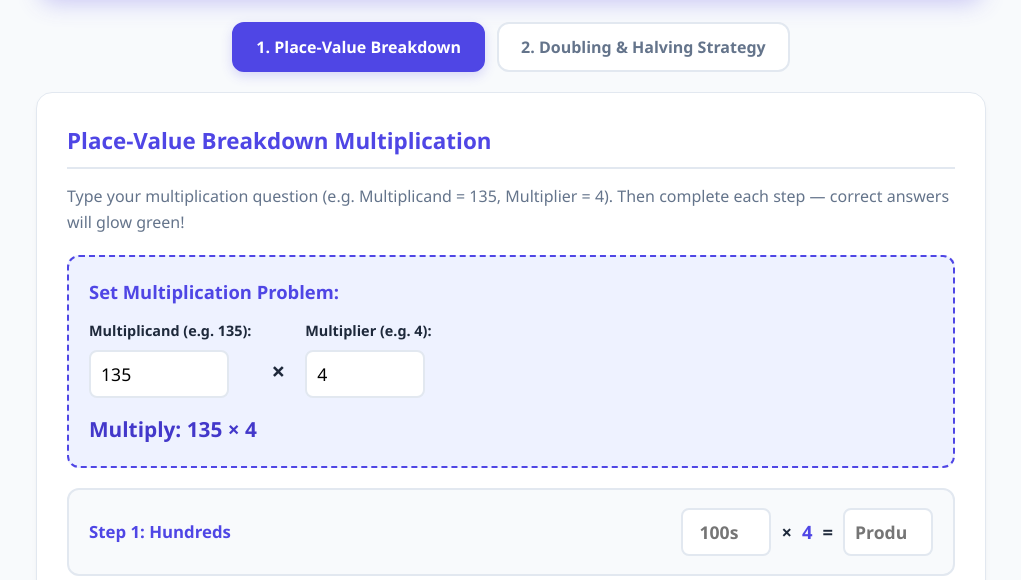
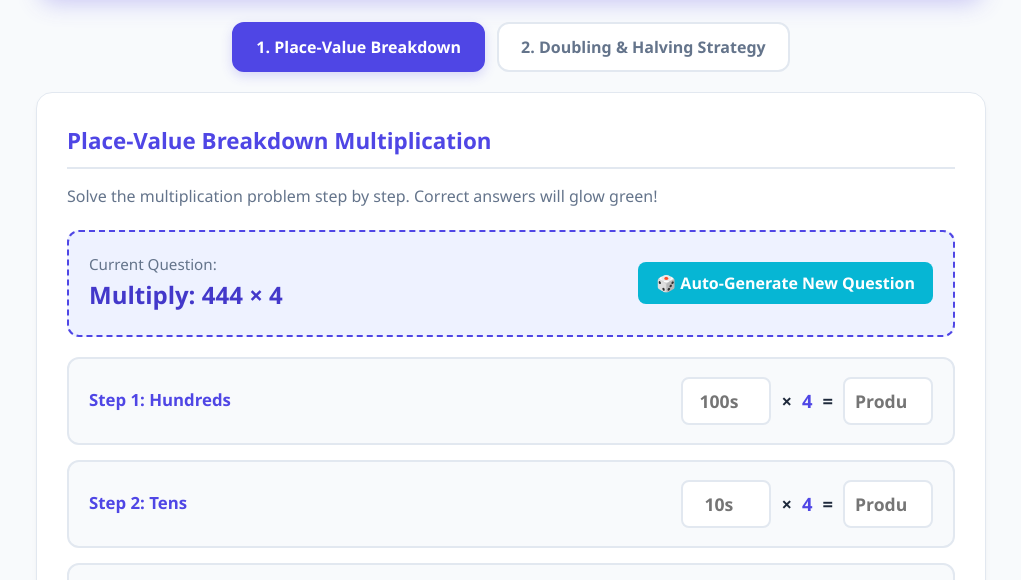
Before and after one commit to swainsantosh850-ctrl/equal-groups-app, a plain HTML site: page index.html in a window 1280 px wide. Shown: the part 176-756 px from the top of the page, without its empty margins (129-1150 px from the left). Drawn offline with Linux system fonts and the light colour scheme.

Commit message:
Update index.html

```diff
--- a/index.html
+++ b/index.html
@@ -237,6 +237,22 @@
             background: var(--primary-dark);
         }
 
+        .gen-btn {
+            background: var(--accent);
+            color: white;
+            border: none;
+            padding: 10px 18px;
+            font-size: 1rem;
+            font-weight: 600;
+            border-radius: 8px;
+            cursor: pointer;
+            transition: opacity 0.2s;
+        }
+
+        .gen-btn:hover {
+            opacity: 0.9;
+        }
+
         .output-box {
             margin-top: 20px;
             padding: 20px;
@@ -273,24 +289,20 @@
     <!-- MODULE 1: PLACE-VALUE BREAKDOWN -->
     <div id="breakdown" class="card active">
         <h2>Place-Value Breakdown Multiplication</h2>
-        <p style="margin-bottom: 20px; color: var(--text-muted);">Type your multiplication question (e.g. Multiplicand = 135, Multiplier = 4). Then complete each step — correct answers will glow green!</p>
+        <p style="margin-bottom: 20px; color: var(--text-muted);">Solve the multiplication problem step by step. Correct answers will glow green!</p>
 
-        <!-- Dynamic Question Setup -->
+        <!-- Auto-Generate Question Box -->
         <div style="background: #eef2ff; border: 2px dashed var(--primary); border-radius: 12px; padding: 20px; margin-bottom: 20px;">
-            <h3 style="color: var(--primary); margin-bottom: 12px; font-size: 1.15rem;">Set Multiplication Problem:</h3>
-            <div style="display: flex; gap: 20px; flex-wrap: wrap; align-items: center;">
+            <div style="display: flex; justify-content: space-between; align-items: center; flex-wrap: wrap; gap: 15px;">
                 <div>
-                    <label for="qMultiplicand" style="font-size: 0.9rem;">Multiplicand (e.g. 135):</label>
-                    <input type="number" id="qMultiplicand" value="135" style="width: 140px;" oninput="updateProblemQuestion()">
+                    <span style="font-size: 0.95rem; color: var(--text-muted); display: block;">Current Question:</span>
+                    <span id="displayQuestionBanner" style="font-size: 1.5rem; font-weight: bold; color: var(--primary-dark);">Multiply: 135 × 4</span>
                 </div>
-                <div style="font-size: 1.5rem; font-weight: bold; margin-top: 25px;">×</div>
-                <div>
-                    <label for="qMultiplier" style="font-size: 0.9rem;">Multiplier (e.g. 4):</label>
-                    <input type="number" id="qMultiplier" value="4" style="width: 120px;" oninput="updateProblemQuestion()">
-                </div>
+                <button class="gen-btn" onclick="autoGenerateQuestion()">🎲 Auto-Generate New Question</button>
             </div>
-            <div id="displayQuestionBanner" style="margin-top: 15px; font-size: 1.3rem; font-weight: bold; color: var(--primary-dark);">
-                Multiply: 135 × 4
+            <div style="display:none;">
+                <input type="number" id="qMultiplicand" value="135">
+                <input type="number" id="qMultiplier" value="4">
             </div>
         </div>
 
@@ -402,21 +414,32 @@
         event.currentTarget.classList.add('active');
     }
 
-    function updateProblemQuestion() {
-        const mc = document.getElementById('qMultiplicand').value || '135';
-        const m = document.getElementById('qMultiplier').value || '4';
+    function autoGenerateQuestion() {
+        // Random 3-digit number (e.g. 105 to 495 ending in multiples of 5 or general numbers)
+        const randomMultiplicand = Math.floor(Math.random() * 350) + 112;
+        // Random single digit multiplier (2 to 6)
+        const randomMultiplier = Math.floor(Math.random() * 5) + 2;
 
-        document.getElementById('displayQuestionBanner').innerText = `Multiply: ${mc} × ${m}`;
-        document.getElementById('labelMul1').innerText = m;
-        document.getElementById('labelMul2').innerText = m;
-        document.getElementById('labelMul3').innerText = m;
+        document.getElementById('qMultiplicand').value = randomMultiplicand;
+        document.getElementById('qMultiplier').value = randomMultiplier;
+
+        document.getElementById('displayQuestionBanner').innerText = `Multiply: ${randomMultiplicand} × ${randomMultiplier}`;
+        document.getElementById('labelMul1').innerText = randomMultiplier;
+        document.getElementById('labelMul2').innerText = randomMultiplier;
+        document.getElementById('labelMul3').innerText = randomMultiplier;
+
+        // Clear previous input fields and outputs
+        document.querySelectorAll('.compact-input').forEach(input => {
+            input.value = '';
+            input.classList.remove('correct-field', 'error-field');
+        });
+        document.getElementById('breakdownOutput').style.display = 'none';
     }
 
     function verifyBreakdownAnswer() {
         const mc = parseInt(document.getElementById('qMultiplicand').value) || 0;
         const m = parseInt(document.getElementById('qMultiplier').value) || 0;
 
-        // Calculate correct breakdown values based on standard 3-digit place values of the entered multiplicand
         const hVal = Math.floor(mc / 100) * 100;
         const tVal = Math.floor((mc % 100) / 10) * 10;
         const oVal = mc % 10;
@@ -525,7 +548,7 @@
     }
 
     // Initialize question display on load
-    updateProblemQuestion();
+    autoGenerateQuestion();
 </script>
 
 </body>
```
